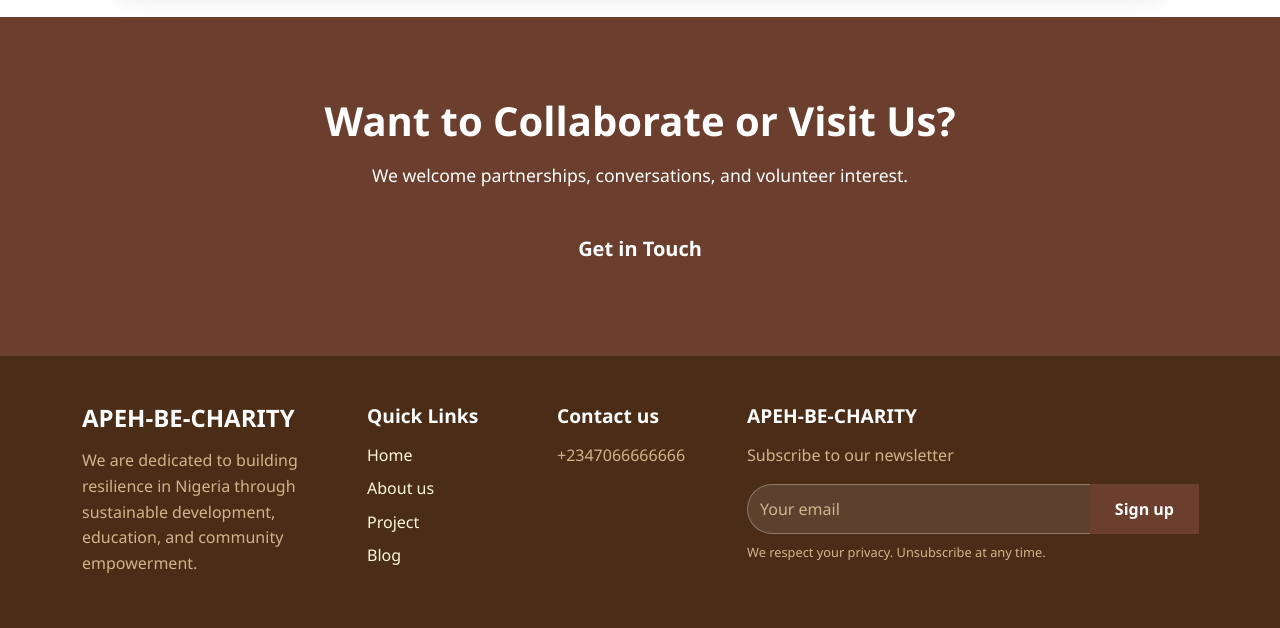
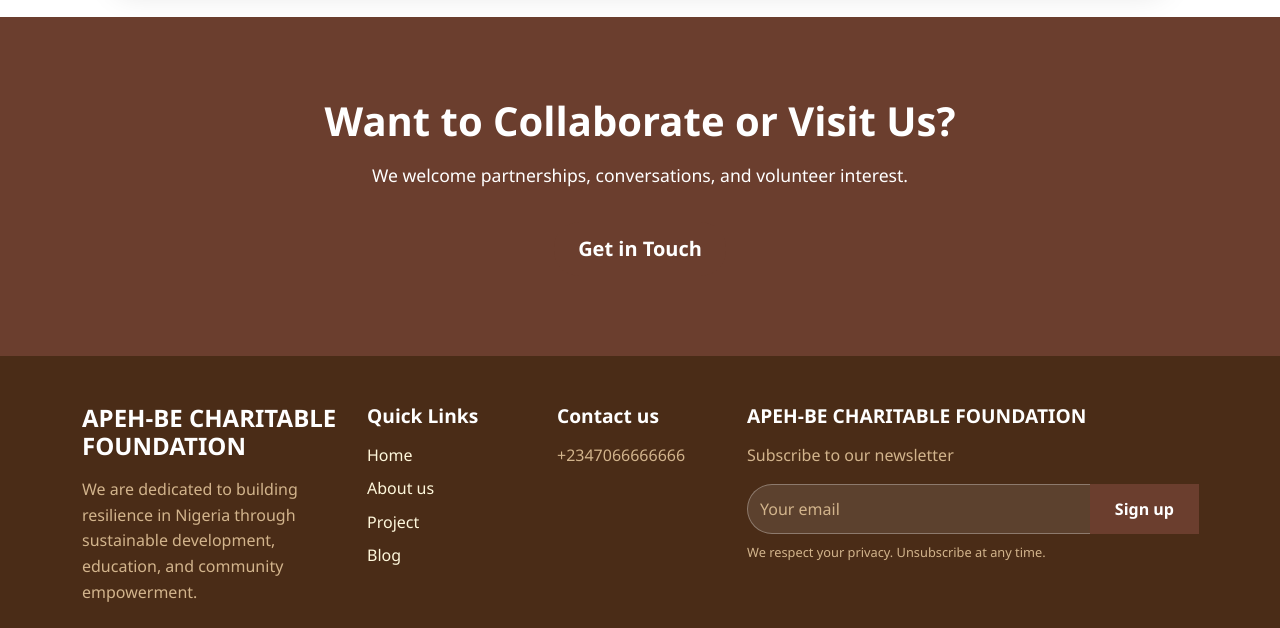
Before and after one commit to Osarogiesam/APEH-BE-CHARITY, a plain HTML site: page contact.html in a window 1280 px wide. Shown: the part 2169-2797 px from the top of the page. Drawn offline with nearby package versions, Linux system fonts and the light colour scheme; some packages are replaced by stand-ins of ours.

Commit message:
Update contact.html

```diff
--- a/contact.html
+++ b/contact.html
@@ -3,7 +3,7 @@
 <head>
     <meta charset="UTF-8">
     <meta name="viewport" content="width=device-width, initial-scale=1.0">
-    <title>Contact Us - APEH-BE-CHARITY</title>
+    <title>Contact Us - APEH-BE CHARITABLE FOUNDATION</title>
 
     <!-- Bootstrap CSS -->
     <link href="https://cdn.jsdelivr.net/npm/bootstrap@5.3.2/dist/css/bootstrap.min.css" rel="stylesheet">
@@ -18,7 +18,7 @@
         <nav class="navbar navbar-expand-lg navbar-light fixed-top">
             <div class="container">
                 <!-- Logo for mobile -->
-                <a class="navbar-brand d-lg-none" href="index.html">APEH-BE-CHARITY</a>
+                <a class="navbar-brand d-lg-none" href="index.html">APEH-BE CHARITABLE FOUNDATION</a>
 
                 <!-- Desktop Donate Button -->
                 <a href="donate.html" class="btn btn-primary donate-btn d-none d-lg-block">Donate Now</a>
@@ -41,7 +41,7 @@
                     </ul>
 
                     <!-- Center Logo -->
-                    <a class="navbar-brand d-none d-lg-block mx-4" href="index.html">APEH-BE-CHARITY</a>
+                    <a class="navbar-brand d-none d-lg-block mx-4" href="index.html">APEH-BE CHARITABLE FOUNDATION</a>
 
                     <!-- Right navigation items -->
                     <ul class="navbar-nav ms-auto">
@@ -210,7 +210,7 @@
         <div class="container">
             <div class="row">
                 <div class="col-lg-3 col-md-6 mb-4">
-                    <h5 class="footer-brand">APEH-BE-CHARITY</h5>
+                    <h5 class="footer-brand">APEH-BE CHARITABLE FOUNDATION</h5>
                     <p class="footer-text">We are dedicated to building resilience in Nigeria through sustainable development, education, and community empowerment.</p>
                 </div>
                 <div class="col-lg-2 col-md-6 mb-4">
@@ -227,7 +227,7 @@
                     <p class="footer-text">+2347066666666</p>
                 </div>
                 <div class="col-lg-5 col-md-6 mb-4">
-                    <h6 class="footer-title">APEH-BE-CHARITY</h6>
+                    <h6 class="footer-title">APEH-BE CHARITABLE FOUNDATION</h6>
                     <p class="footer-text">Subscribe to our newsletter</p>
                     <form name="submit-to-google-sheet" class="newsletter-form" id="newsletterForm">
                         <div class="input-group">
@@ -242,7 +242,7 @@
             <hr class="footer-divider">
             <div class="row align-items-center">
                 <div class="col-md-6">
-                    <p class="copyright">Copyright © 2025 APEH-BE-CHARITY. All Rights Reserved.</p>
+                    <p class="copyright">Copyright © 2025 APEH-BE CHARITABLE FOUNDATION. All Rights Reserved.</p>
                 </div>
                 <div class="col-md-6 text-md-end">
                     <div class="social-links">
```
